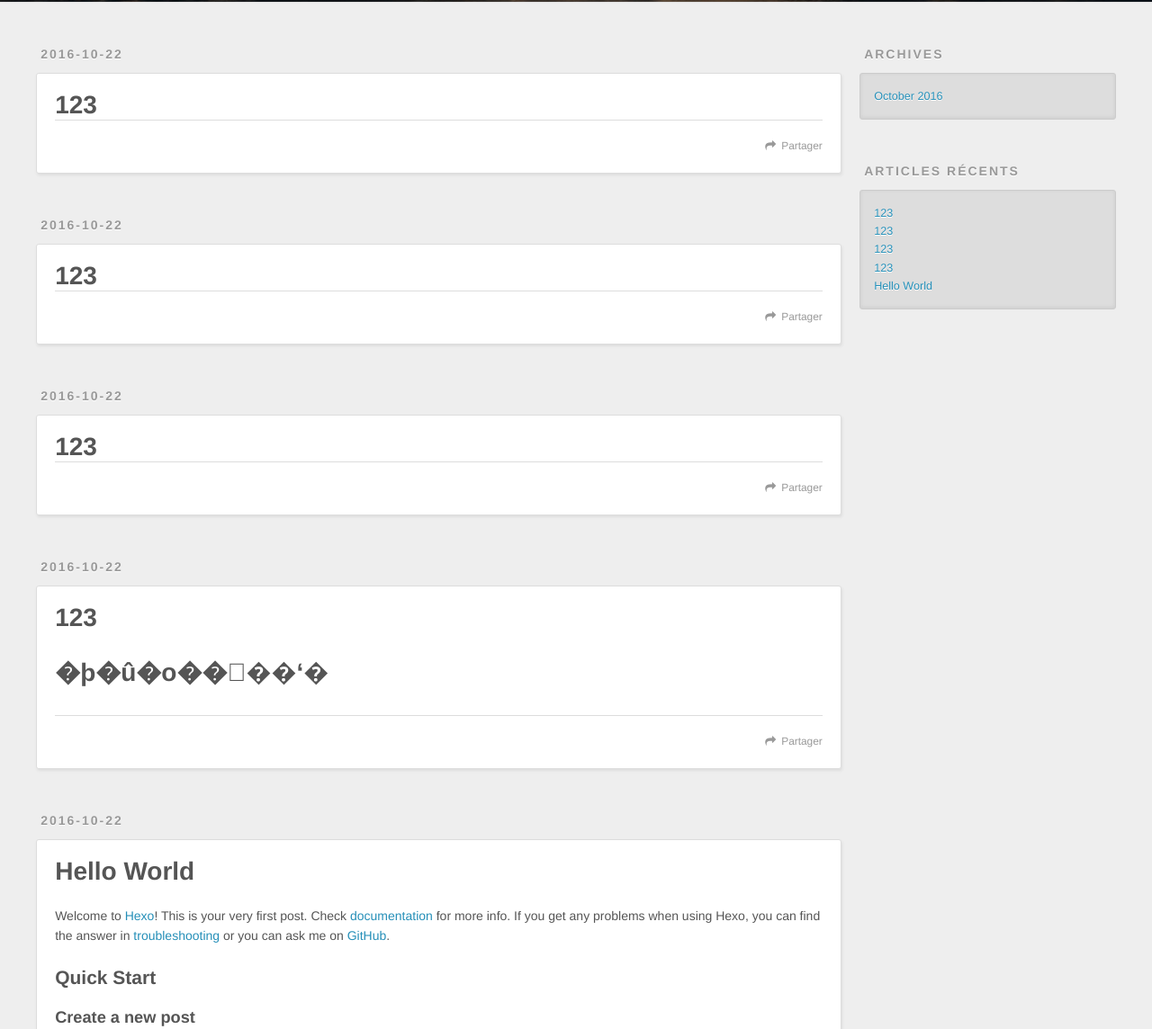
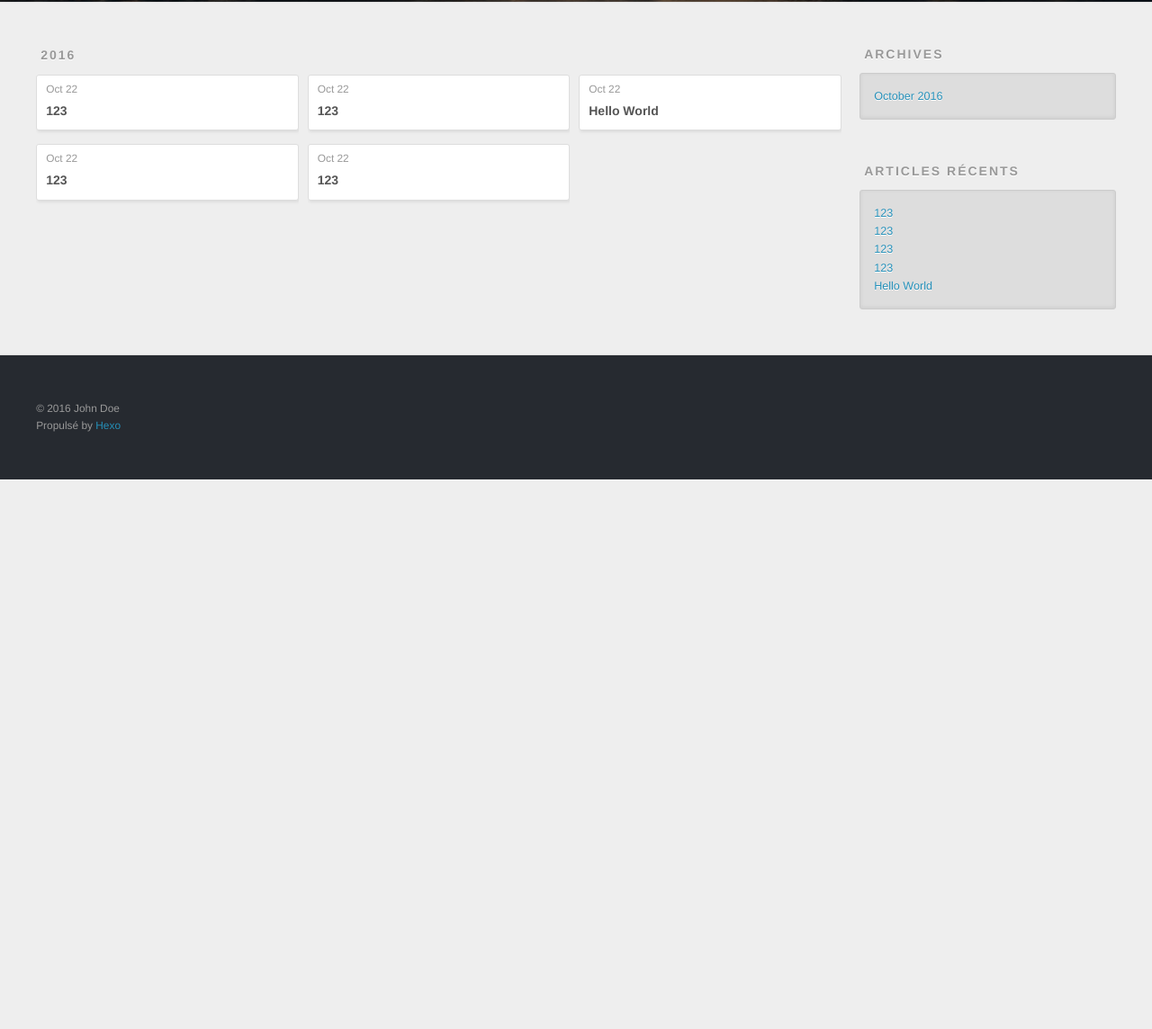
Before and after one commit to chenmengyan/blog, a plain HTML site: page index.html in a window 1280 px wide. Shown: the part 298-1442 px from the top of the page at 90% size. After the commit the page ends 831 px from the top, so only its background shows below. Drawn offline with nearby package versions, Linux system fonts and the light colour scheme.

Commit message:
Add files via upload

```diff
--- a/index.html
+++ b/index.html
@@ -3,11 +3,11 @@
 <head>
   <meta charset="utf-8">
 
-  <title>Hexo</title>
+  <title>Archives | Hexo</title>
   <meta name="viewport" content="width=device-width, initial-scale=1, maximum-scale=1">
   <meta property="og:type" content="website">
 <meta property="og:title" content="Hexo">
-<meta property="og:url" content="http://yoursite.com/index.html">
+<meta property="og:url" content="http://yoursite.com/archives/index.html">
 <meta property="og:site_name" content="Hexo">
 <meta name="twitter:card" content="summary">
 <meta name="twitter:title" content="Hexo">
@@ -61,194 +61,112 @@
       <div class="outer">
         <section id="main">
 
-    <article id="post-123-3" class="article article-type-post" itemscope itemprop="blogPost">
-  <div class="article-meta">
-    <a href="/blog/2016/10/22/123-3/" class="article-date">
-  <time datetime="2016-10-22T10:45:43.000Z" itemprop="datePublished">2016-10-22</time>
-</a>
-
-  </div>
-  <div class="article-inner">
 
 
-      <header class="article-header">
+
+
+
+      <section class="archives-wrap">
+        <div class="archive-year-wrap">
+          <a href="/blog/archives/2016" class="archive-year">2016</a>
+        </div>
+        <div class="archives">
+
+    <article class="archive-article archive-type-post">
+  <div class="archive-article-inner">
+    <header class="archive-article-header">
+      <a href="/blog/2016/10/22/123-3/" class="archive-article-date">
+  <time datetime="2016-10-22T10:45:43.000Z" itemprop="datePublished">Oct 22</time>
+</a>
 
 
     <h1 itemprop="name">
-      <a class="article-title" href="/blog/2016/10/22/123-3/">123</a>
+      <a class="archive-article-title" href="/blog/2016/10/22/123-3/">123</a>
     </h1>
 
 
-      </header>
-
-    <div class="article-entry" itemprop="articleBody">
-
-
-
-    </div>
-    <footer class="article-footer">
-      <a data-url="http://yoursite.com/blog/2016/10/22/123-3/" data-id="ciul2y0k1000234vfbmazhs6c" class="article-share-link">Partager</a>
-
-
-    </footer>
+    </header>
   </div>
-
 </article>
 
 
 
-    <article id="post-123-2" class="article article-type-post" itemscope itemprop="blogPost">
-  <div class="article-meta">
-    <a href="/blog/2016/10/22/123-2/" class="article-date">
-  <time datetime="2016-10-22T10:42:34.000Z" itemprop="datePublished">2016-10-22</time>
+    <article class="archive-article archive-type-post">
+  <div class="archive-article-inner">
+    <header class="archive-article-header">
+      <a href="/blog/2016/10/22/123-2/" class="archive-article-date">
+  <time datetime="2016-10-22T10:42:34.000Z" itemprop="datePublished">Oct 22</time>
 </a>
-
-  </div>
-  <div class="article-inner">
-
-
-      <header class="article-header">
 
 
     <h1 itemprop="name">
-      <a class="article-title" href="/blog/2016/10/22/123-2/">123</a>
+      <a class="archive-article-title" href="/blog/2016/10/22/123-2/">123</a>
     </h1>
 
 
-      </header>
-
-    <div class="article-entry" itemprop="articleBody">
-
-
-
-    </div>
-    <footer class="article-footer">
-      <a data-url="http://yoursite.com/blog/2016/10/22/123-2/" data-id="ciul2y0jl000134vfyllqvjfb" class="article-share-link">Partager</a>
-
-
-    </footer>
+    </header>
   </div>
-
 </article>
 
 
 
-    <article id="post-123-1" class="article article-type-post" itemscope itemprop="blogPost">
-  <div class="article-meta">
-    <a href="/blog/2016/10/22/123-1/" class="article-date">
-  <time datetime="2016-10-22T10:32:05.000Z" itemprop="datePublished">2016-10-22</time>
+    <article class="archive-article archive-type-post">
+  <div class="archive-article-inner">
+    <header class="archive-article-header">
+      <a href="/blog/2016/10/22/123-1/" class="archive-article-date">
+  <time datetime="2016-10-22T10:32:05.000Z" itemprop="datePublished">Oct 22</time>
 </a>
-
-  </div>
-  <div class="article-inner">
-
-
-      <header class="article-header">
 
 
     <h1 itemprop="name">
-      <a class="article-title" href="/blog/2016/10/22/123-1/">123</a>
+      <a class="archive-article-title" href="/blog/2016/10/22/123-1/">123</a>
     </h1>
 
 
-      </header>
-
-    <div class="article-entry" itemprop="articleBody">
-
-
-
-    </div>
-    <footer class="article-footer">
-      <a data-url="http://yoursite.com/blog/2016/10/22/123-1/" data-id="ciul2y0jl000034vfr9a8j74f" class="article-share-link">Partager</a>
-
-
-    </footer>
+    </header>
   </div>
-
 </article>
 
 
 
-    <article id="post-123" class="article article-type-post" itemscope itemprop="blogPost">
-  <div class="article-meta">
-    <a href="/blog/2016/10/22/123/" class="article-date">
-  <time datetime="2016-10-22T10:15:04.000Z" itemprop="datePublished">2016-10-22</time>
+    <article class="archive-article archive-type-post">
+  <div class="archive-article-inner">
+    <header class="archive-article-header">
+      <a href="/blog/2016/10/22/123/" class="archive-article-date">
+  <time datetime="2016-10-22T10:15:04.000Z" itemprop="datePublished">Oct 22</time>
 </a>
-
-  </div>
-  <div class="article-inner">
-
-
-      <header class="article-header">
 
 
     <h1 itemprop="name">
-      <a class="article-title" href="/blog/2016/10/22/123/">123</a>
+      <a class="archive-article-title" href="/blog/2016/10/22/123/">123</a>
     </h1>
 
 
-      </header>
-
-    <div class="article-entry" itemprop="articleBody">
-
-        <h1 id="�þ�u�о��͹��ʻ�"><a href="#�þ�u�о��͹��ʻ�" class="headerlink" title="�þ�û�о��͹��ʻ�"></a>�þ�û�о��͹��ʻ�</h1>
-
-    </div>
-    <footer class="article-footer">
-      <a data-url="http://yoursite.com/blog/2016/10/22/123/" data-id="ciul2y0k1000334vf555y1oj1" class="article-share-link">Partager</a>
-
-
-    </footer>
+    </header>
   </div>
-
 </article>
 
 
 
-    <article id="post-hello-world" class="article article-type-post" itemscope itemprop="blogPost">
-  <div class="article-meta">
-    <a href="/blog/2016/10/22/hello-world/" class="article-date">
-  <time datetime="2016-10-22T09:13:36.002Z" itemprop="datePublished">2016-10-22</time>
+    <article class="archive-article archive-type-post">
+  <div class="archive-article-inner">
+    <header class="archive-article-header">
+      <a href="/blog/2016/10/22/hello-world/" class="archive-article-date">
+  <time datetime="2016-10-22T09:13:36.002Z" itemprop="datePublished">Oct 22</time>
 </a>
-
-  </div>
-  <div class="article-inner">
-
-
-      <header class="article-header">
 
 
     <h1 itemprop="name">
-      <a class="article-title" href="/blog/2016/10/22/hello-world/">Hello World</a>
+      <a class="archive-article-title" href="/blog/2016/10/22/hello-world/">Hello World</a>
     </h1>
 
 
-      </header>
-
-    <div class="article-entry" itemprop="articleBody">
-
-        <p>Welcome to <a href="https://hexo.io/" target="_blank" rel="external">Hexo</a>! This is your very first post. Check <a href="https://hexo.io/docs/" target="_blank" rel="external">documentation</a> for more info. If you get any problems when using Hexo, you can find the answer in <a href="https://hexo.io/docs/troubleshooting.html" target="_blank" rel="external">troubleshooting</a> or you can ask me on <a href="https://github.com/hexojs/hexo/issues" target="_blank" rel="external">GitHub</a>.</p>
-<h2 id="Quick-Start"><a href="#Quick-Start" class="headerlink" title="Quick Start"></a>Quick Start</h2><h3 id="Create-a-new-post"><a href="#Create-a-new-post" class="headerlink" title="Create a new post"></a>Create a new post</h3><figure class="highlight bash"><table><tr><td class="gutter"><pre><div class="line">1</div></pre></td><td class="code"><pre><div class="line">$ hexo new <span class="string">"My New Post"</span></div></pre></td></tr></table></figure>
-<p>More info: <a href="https://hexo.io/docs/writing.html" target="_blank" rel="external">Writing</a></p>
-<h3 id="Run-server"><a href="#Run-server" class="headerlink" title="Run server"></a>Run server</h3><figure class="highlight bash"><table><tr><td class="gutter"><pre><div class="line">1</div></pre></td><td class="code"><pre><div class="line">$ hexo server</div></pre></td></tr></table></figure>
-<p>More info: <a href="https://hexo.io/docs/server.html" target="_blank" rel="external">Server</a></p>
-<h3 id="Generate-static-files"><a href="#Generate-static-files" class="headerlink" title="Generate static files"></a>Generate static files</h3><figure class="highlight bash"><table><tr><td class="gutter"><pre><div class="line">1</div></pre></td><td class="code"><pre><div class="line">$ hexo generate</div></pre></td></tr></table></figure>
-<p>More info: <a href="https://hexo.io/docs/generating.html" target="_blank" rel="external">Generating</a></p>
-<h3 id="Deploy-to-remote-sites"><a href="#Deploy-to-remote-sites" class="headerlink" title="Deploy to remote sites"></a>Deploy to remote sites</h3><figure class="highlight bash"><table><tr><td class="gutter"><pre><div class="line">1</div></pre></td><td class="code"><pre><div class="line">$ hexo deploy</div></pre></td></tr></table></figure>
-<p>More info: <a href="https://hexo.io/docs/deployment.html" target="_blank" rel="external">Deployment</a></p>
-
-
-    </div>
-    <footer class="article-footer">
-      <a data-url="http://yoursite.com/blog/2016/10/22/hello-world/" data-id="ciul2y0k1000434vfw6uqt3sv" class="article-share-link">Partager</a>
-
-
-    </footer>
+    </header>
   </div>
-
 </article>
 
 
+    </div></section>
 
 
 </section>
```
